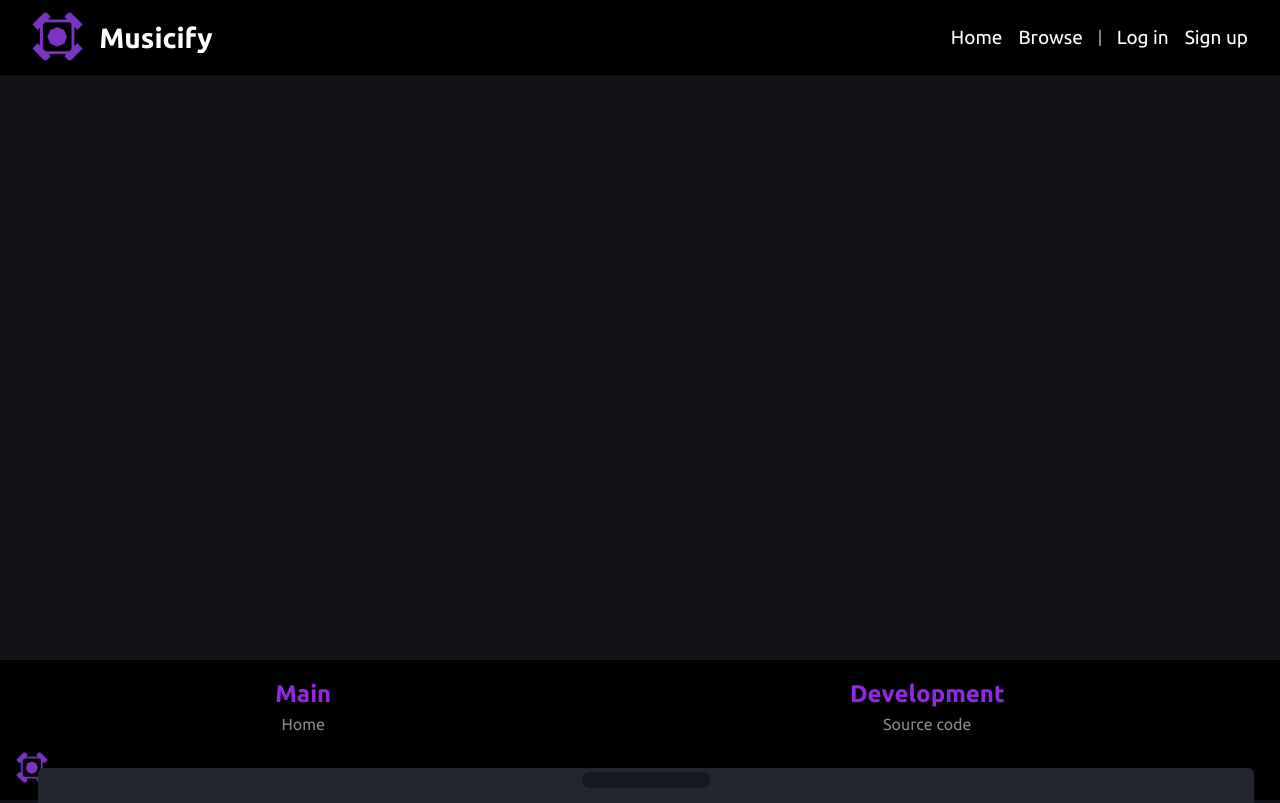
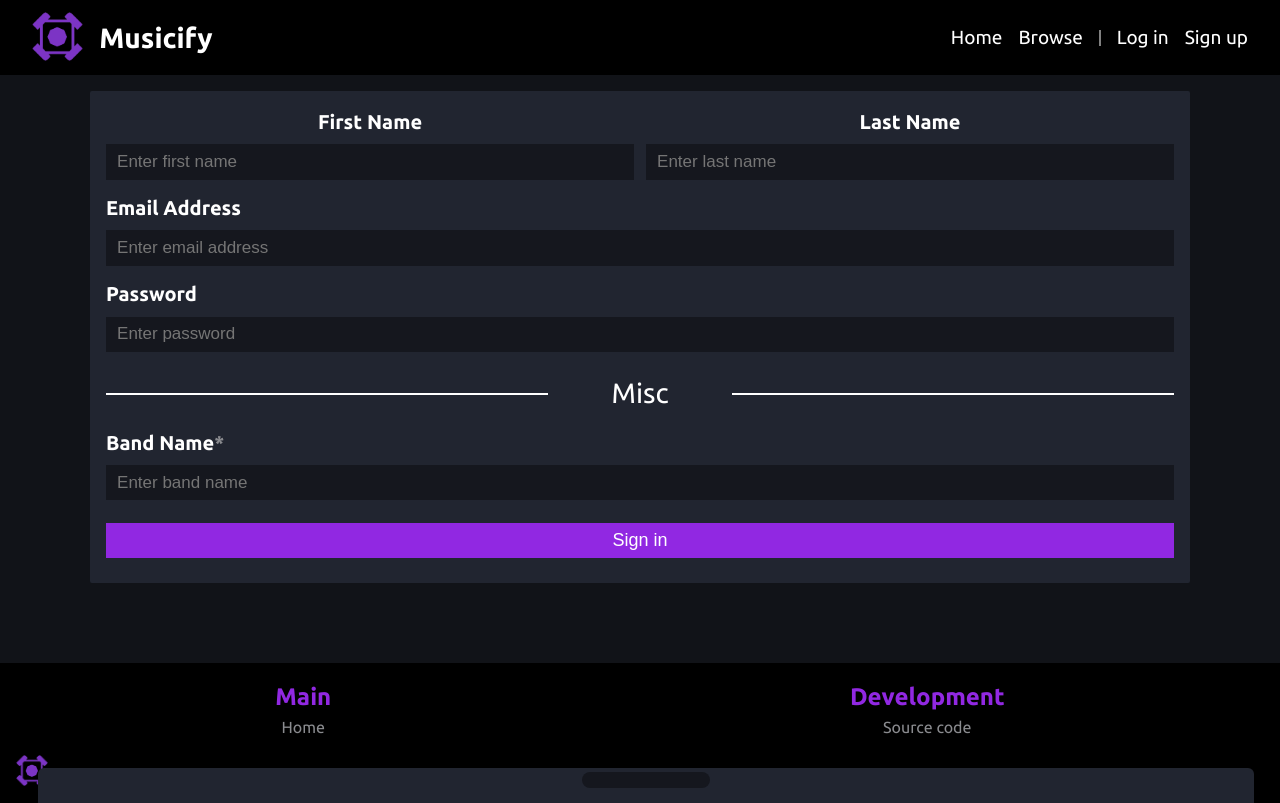
Before and after one commit to IsolatedLun/Musicify, a React (Vite) app in the folder frontend/: page /signup in a window 1280 px wide. Built offline with nearby package versions, Linux system fonts and the light colour scheme.

Commit message:
Started with forms(sign-in/login) design

```diff
--- a/frontend/src/App.tsx
+++ b/frontend/src/App.tsx
@@ -6,6 +6,8 @@ import { useEffect } from "react";
 import MusicPlayer from "./components/MusicPlayer";
 import Browse from "./components/Browse";
 import { toggleMusicPlayer } from "./misc/utils";
+import SignUp from "./components/auth/SignUp";
+import LogIn from "./components/auth/LogIn";
 
 function App() {
 
@@ -31,6 +33,9 @@ function App() {
             <Route path='/' element={<Home />} />
             <Route path='/browse' element={<Browse />} />
 
+            <Route path='/signup' element={<SignUp />} />
+            <Route path='/login' element={<LogIn />} />
+
           </Routes>
           <MusicPlayer />
         </div>
--- a/frontend/src/components/MusicPlayer.tsx
+++ b/frontend/src/components/MusicPlayer.tsx
@@ -37,8 +37,7 @@ const MusicPlayer = () => {
                break;
 
             case 'change-song':
-                const idx: number = Number(target.getAttribute('data-num'));
-                playBetween(idx);
+                playBetween();
                 break;
        }
     }
@@ -100,9 +99,9 @@ const MusicPlayer = () => {
 
                 <div className="music__reprs">
 
-                    <Song song={songs[currIdx - 1]} idx={currIdx - 1} ignore={true} queueType='previous' />
+                    <Song song={songs[currIdx - 1]} idx={songs.length + 1} ignore={true} queueType='previous' />
                     <SongPreview song={currSong} currId={null} isQueue={false} />
-                    <Song song={songs[currIdx + 1]} idx={currIdx + 1} ignore={true} queueType='next' />
+                    <Song song={songs[currIdx + 1]} idx={songs.length + 2} ignore={true} queueType='next' />
 
                 </div>
 
--- /dev/null
+++ b/frontend/src/components/auth/LogIn.tsx
@@ -0,0 +1,25 @@
+import React from 'react'
+
+const LogIn = () => {
+    return (
+        <div className="form-container" id='main-content'>
+            <form className="auth--form capitalize">
+
+                <div className="form__part">
+                    <label className="form__label">Email address</label>
+                    <input type="email" placeholder='Enter email address' className="form__inpt" />
+                </div>
+
+                <div className="form__part">
+                    <label className="form__label">Password</label>
+                    <input type="password" placeholder='Enter password' className="form__inpt" />
+                </div>
+
+                <button className="btn--def form__btn">Log in</button>
+
+            </form>
+        </div>
+    )
+}
+
+export default LogIn
--- /dev/null
+++ b/frontend/src/components/auth/SignUp.tsx
@@ -0,0 +1,46 @@
+import React from 'react';
+
+const SignUp = () => {
+    return (
+        <div className="form-container" id='main-content'>
+            <form className="auth--form capitalize">
+
+                <div className="form__double-part">
+
+                    <div className="form__part">
+                        <label className="form__label">First name</label>
+                        <input type="text" placeholder='Enter first name' className='form__inpt' />
+                    </div>
+
+                    <div className="form__part">
+                        <label className="form__label">Last name</label>
+                        <input type="text" placeholder='Enter last name' className='form__inpt' />
+                    </div>
+
+                </div>
+
+                <div className="form__part">
+                    <label className="form__label">Email address</label>
+                    <input type="email" placeholder='Enter email address' className="form__inpt" />
+                </div>
+
+                <div className="form__part">
+                    <label className="form__label">Password</label>
+                    <input type="password" placeholder='Enter password' className="form__inpt" />
+                </div>
+
+                <p className="form__splitter">Misc</p>
+
+                <div className="form__part">
+                    <label className="form__label">band name<span className='txt--muted'>*</span></label>
+                    <input type="text" placeholder='Enter band name' className='form__inpt' />
+                </div>
+
+                <button className="btn--def form__btn">Sign in</button>
+
+            </form>
+        </div>
+    )
+}
+
+export default SignUp
--- a/frontend/src/components/parts/Song.tsx
+++ b/frontend/src/components/parts/Song.tsx
@@ -19,7 +19,7 @@ const Song = ({ song, idx, ignore, queueType } :
     }
 
     return (
-        <a className='song' data-type={queueType} tabIndex={idx} onKeyDown={(e) => {
+        <a className='song' data-type={queueType} tabIndex={0} onKeyDown={(e) => {
             if(e.key === 'Enter') selectSong(song.id)
         }}
 
--- a/frontend/src/css/browse.css
+++ b/frontend/src/css/browse.css
@@ -51,3 +51,9 @@
 .song .song__author {
     color: var(--txt-muted);
 }
+
+@media(max-width: 768px) {
+    .browse__controls {
+        flex-direction: column;
+    }
+}
--- /dev/null
+++ b/frontend/src/css/forms.css
@@ -0,0 +1,87 @@
+.form-container {
+    max-width: 1100px;
+    margin: 0 auto;
+}
+
+.auth--form {
+    display: flex;
+    position: relative;
+    flex-direction: column;
+    gap: 0.85em;
+    width: 100%;
+    padding: 1em;
+    margin-block: 1em;
+    background-color: var(--bg-hov);
+    border-radius: 2px;
+}
+
+.form__splitter {
+    position: relative;
+    font-size: var(--fs-500);
+    text-align: center;
+    margin-top: 0.25em;
+}
+
+.form__splitter::before {
+    content: '';
+    position: absolute;
+    background-color: white;
+    width: calc(45% - 3vw);
+    top: 50%;
+    left: 0;
+    height: 2px;
+}
+
+.form__splitter::after {
+    content: '';
+    position: absolute;
+    background-color: white;
+    width: calc(45% - 3vw);
+    top: 50%;
+    right: 0;
+    height: 2px;
+}
+
+.form__double-part {
+    display: flex;
+    justify-content: space-around;
+    width: 100%;
+    gap: 0.75em;
+    text-align: center;
+}
+
+.form__part {
+    display: flex;
+    flex-direction: column;
+    gap: 0.45em;
+    width: 100%;
+}
+
+.form__part .form__label {
+    font-size: var(--fs-450);
+    font-weight: bold;
+    color: var(--txt);
+}
+
+.form__part .form__inpt {
+    font-size: calc(var(--fs-450) * 0.85);
+    padding: 0.45em 0.65em;
+    width: 100%;
+    color: var(--txt-muted);
+    background-color: var(--bg-secondary);
+    border: 0;
+}
+
+.form__btn {
+    font-size: calc(var(--fs-450) * 0.9);
+    padding: 0.4em;
+    margin-block: 0.5em;
+    background-color: var(--clr-primary);
+}
+
+@media(max-width: 768px) {
+    .form__double-part {
+        flex-direction: column;
+        margin-bottom: 0.5em;
+    }
+}
--- a/frontend/src/css/imports.css
+++ b/frontend/src/css/imports.css
@@ -5,4 +5,6 @@
 @import url('home.css');
 @import url('browse.css');
 @import url('footer.css');
+
+@import url(forms.css);
 @import url('loader.css');
--- a/frontend/src/css/utils.css
+++ b/frontend/src/css/utils.css
@@ -125,6 +125,10 @@
     text-align: center;
 }
 
+.txt--muted {
+    color: var(--txt-muted);
+}
+
 /* Transitions */
 .trans--bg {
     transition: background-color 95ms ease-out;
```
Also changed, not shown: frontend/prod.css, 1 other file (tests, documents, lock files or other folders).
